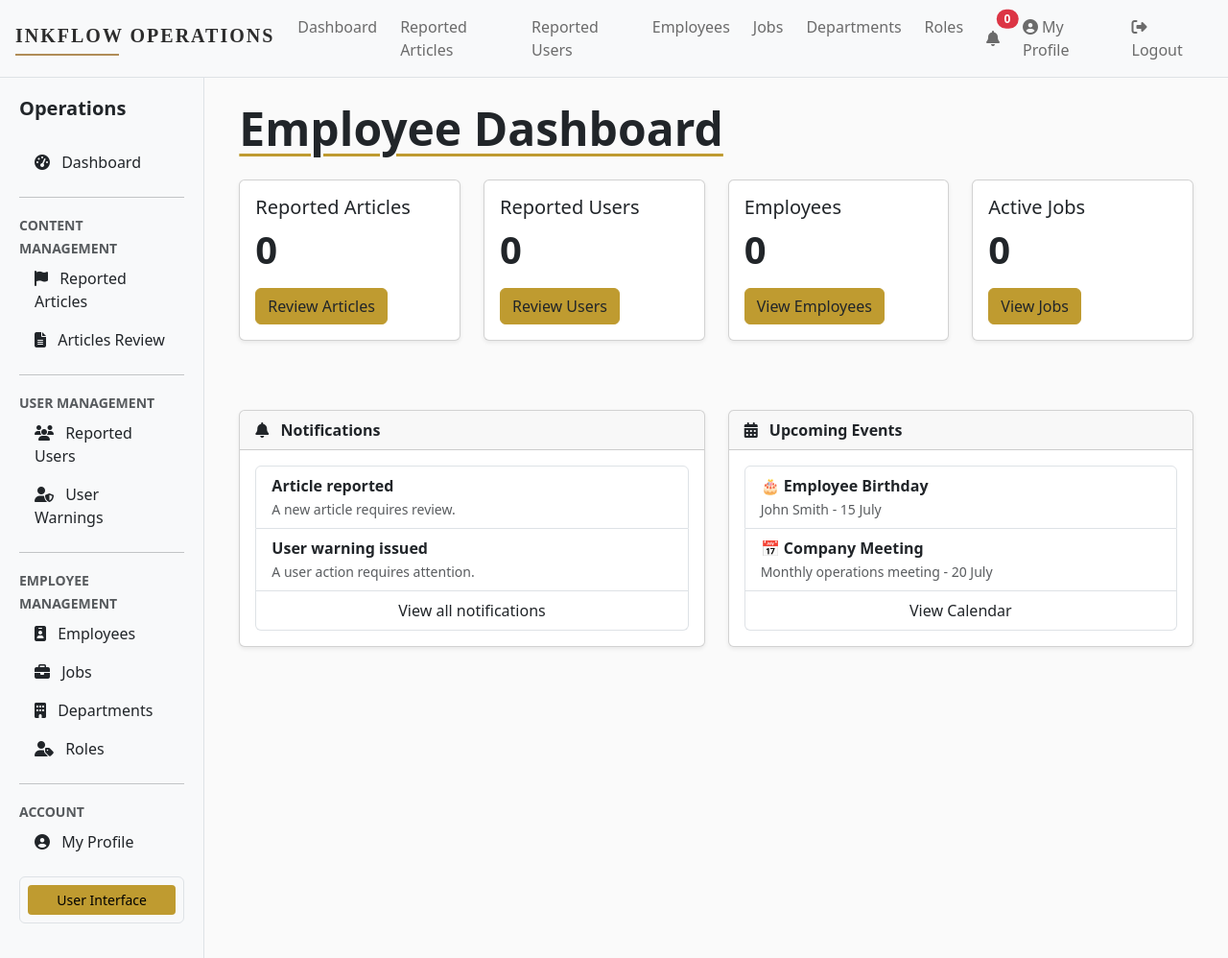
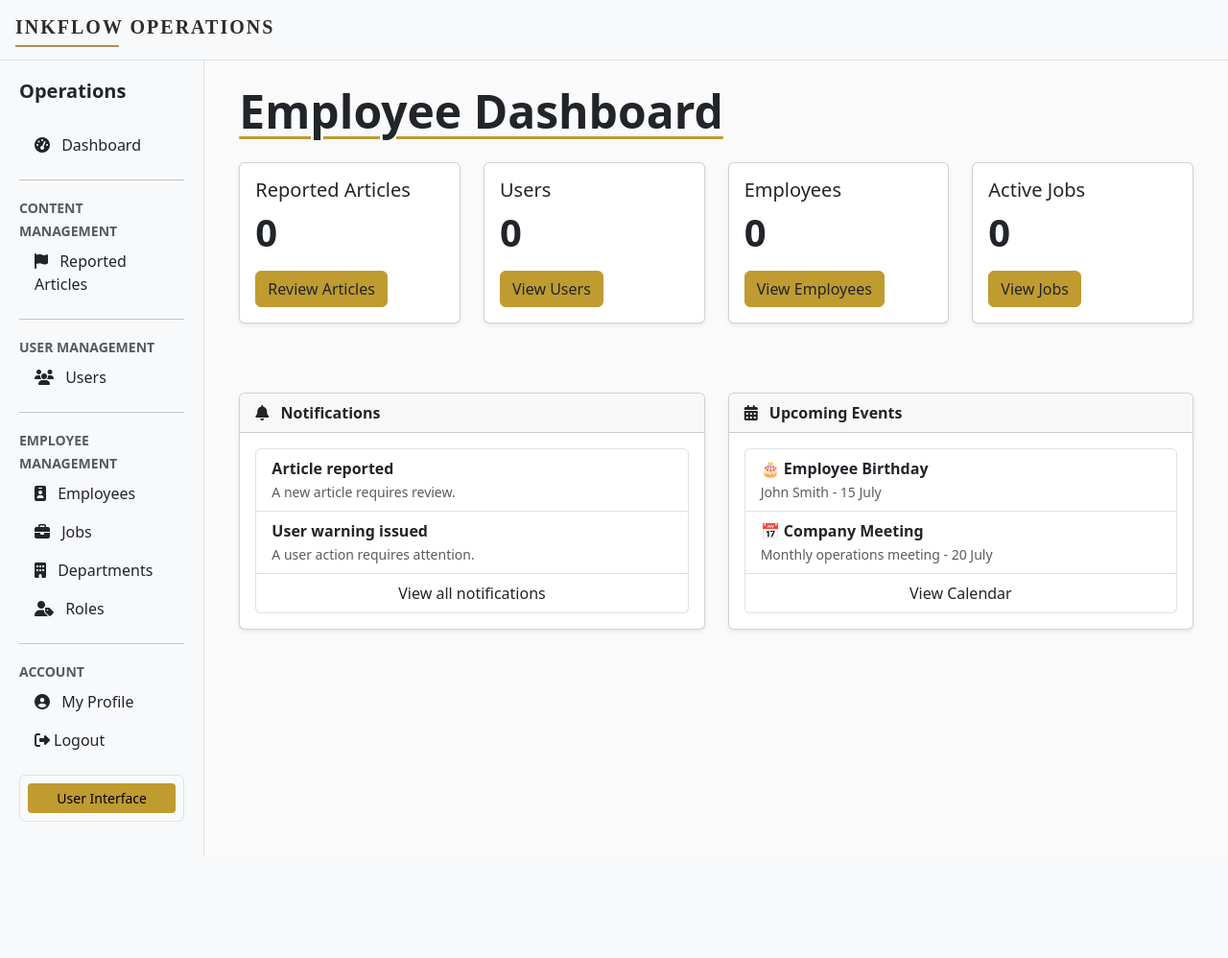
Before and after one commit to Kgothatso-create/publishing-cms, a Django app: page /operations/ in a window 1280 px wide. Shown: the whole page at 96% size. After the commit the page ends 892 px from the top, so only its background shows below. Run offline with Django 5.2, Linux system fonts and the light colour scheme; data that the repository does not hold is empty; some libraries are stand-ins or nearby versions.

Commit message:
Clear The unnecessary Links.

```diff
--- a/templates/employment/dashboard.html
+++ b/templates/employment/dashboard.html
@@ -26,14 +26,14 @@
             <div class="card shadow-sm h-100">
                 <div class="card-body">
                     <h5 class="card-title">
-                        Reported Users
+                        Users
                     </h5>
                     <p class="display-6 fw-bold">
                         0
                     </p>
                     <a href="#" class="btn"
                        style="border-color:#bf9b30; background-color:#bf9b30;">
-                        Review Users
+                        View Users
                     </a>
                 </div>
             </div>
--- a/templates/employment/layouts/navbar.html
+++ b/templates/employment/layouts/navbar.html
@@ -5,83 +5,4 @@
     <button class="navbar-toggler" type="button" data-bs-toggle="collapse" data-bs-target="#employeeNavbar" aria-controls="employeeNavbar" aria-expanded="false" aria-label="Toggle navigation">
         <span class="navbar-toggler-icon"></span>
     </button>
-    <div class="collapse navbar-collapse" id="employeeNavbar">
-        <ul class="navbar-nav me-auto mb-2 mb-lg-0">
-            <li class="nav-item">
-                <a class="nav-link" href="{% url 'employee_dashboard' %}">
-                    Dashboard
-                </a>
-            </li>
-            <li class="nav-item">
-                <a class="nav-link" href="{% url 'article_reported_list' %}">
-                    Reported Articles
-                </a>
-            </li>
-            <li class="nav-item">
-                <a class="nav-link" href="#">
-                    Reported Users
-                </a>
-            </li>
-            <li class="nav-item">
-                <a class="nav-link" href="{% url 'employee-list' %}">
-                    Employees
-                </a>
-            </li>
-            <li class="nav-item">
-                <a class="nav-link" href="{% url 'job-list' %}">
-                    Jobs
-                </a>
-            </li>
-            <li class="nav-item">
-                <a class="nav-link" href="{% url 'department-list' %}">
-                    Departments
-                </a>
-            </li>
-            <li class="nav-item">
-                <a class="nav-link" href="{% url 'role-list' %}">
-                    Roles
-                </a>
-            </li>
-        </ul>
-        <ul class="navbar-nav align-items-lg-center">
-            <li class="nav-item dropdown">
-                <a class="nav-link position-relative" href="#" role="button" data-bs-toggle="dropdown" aria-expanded="false">
-                    <i class="fas fa-bell"></i>
-                    <span class="position-absolute top-0 start-100 translate-middle badge rounded-pill bg-danger">
-                        0
-                    </span>
-                </a>
-                <ul class="dropdown-menu dropdown-menu-end">
-                    <li>
-                        <h6 class="dropdown-header">
-                            Notifications
-                        </h6>
-                    </li>
-                    <li>
-                        <a class="dropdown-item text-muted" href="#">
-                            No new notifications
-                        </a>
-                    </li>
-                    <li>
-                        <hr class="dropdown-divider">
-                    </li>
-                    <li>
-                        <a class="dropdown-item text-center" href="#">
-                            View All Notifications
-                        </a>
-                    </li>
-                </ul>
-            </li>
-            <li class="nav-item">
-                <a class="nav-link" href="#">
-                    <i class="fas fa-user-circle me-1"></i>My Profile
-                </a>
-            </li>
-            <li class="nav-item">
-                <a class="nav-link text-danger" href="{% url 'logout' %}">
-                    <i class="fas fa-sign-out-alt me-1"></i>Logout
-                </a>
-            </li>
-        </ul>
-    </div>
 </nav>
--- a/templates/employment/layouts/sidebar.html
+++ b/templates/employment/layouts/sidebar.html
@@ -21,12 +21,6 @@
                 Reported Articles
             </a>
         </li>
-        <li>
-            <a href="{% url 'article_review_list' %}" class="nav-link text-dark">
-                <i class="fas fa-file-alt me-2"></i>
-                Articles Review
-            </a>
-        </li>
         <hr>
         <li>
             <span class="text-muted small fw-bold">
@@ -36,13 +30,7 @@
         <li>
             <a href="#" class="nav-link text-dark">
                 <i class="fas fa-users me-2"></i>
-                Reported Users
-            </a>
-        </li>
-        <li>
-            <a href="#" class="nav-link text-dark">
-                <i class="fas fa-user-shield me-2"></i>
-                User Warnings
+                Users
             </a>
         </li>
         <hr>
@@ -88,6 +76,11 @@
             </a>
         </li>
         <li>
+            <a href="{% url 'logout' %}" class="nav-link text-dark">
+                <i class="fas fa-sign-out-alt me-1"></i>Logout
+            </a>
+        </li>
+        <li>
             <!-- Explorer User View -->
             <section class="mt-3 mb-3">
                 <div class="p-2 border rounded bg-light">
```
